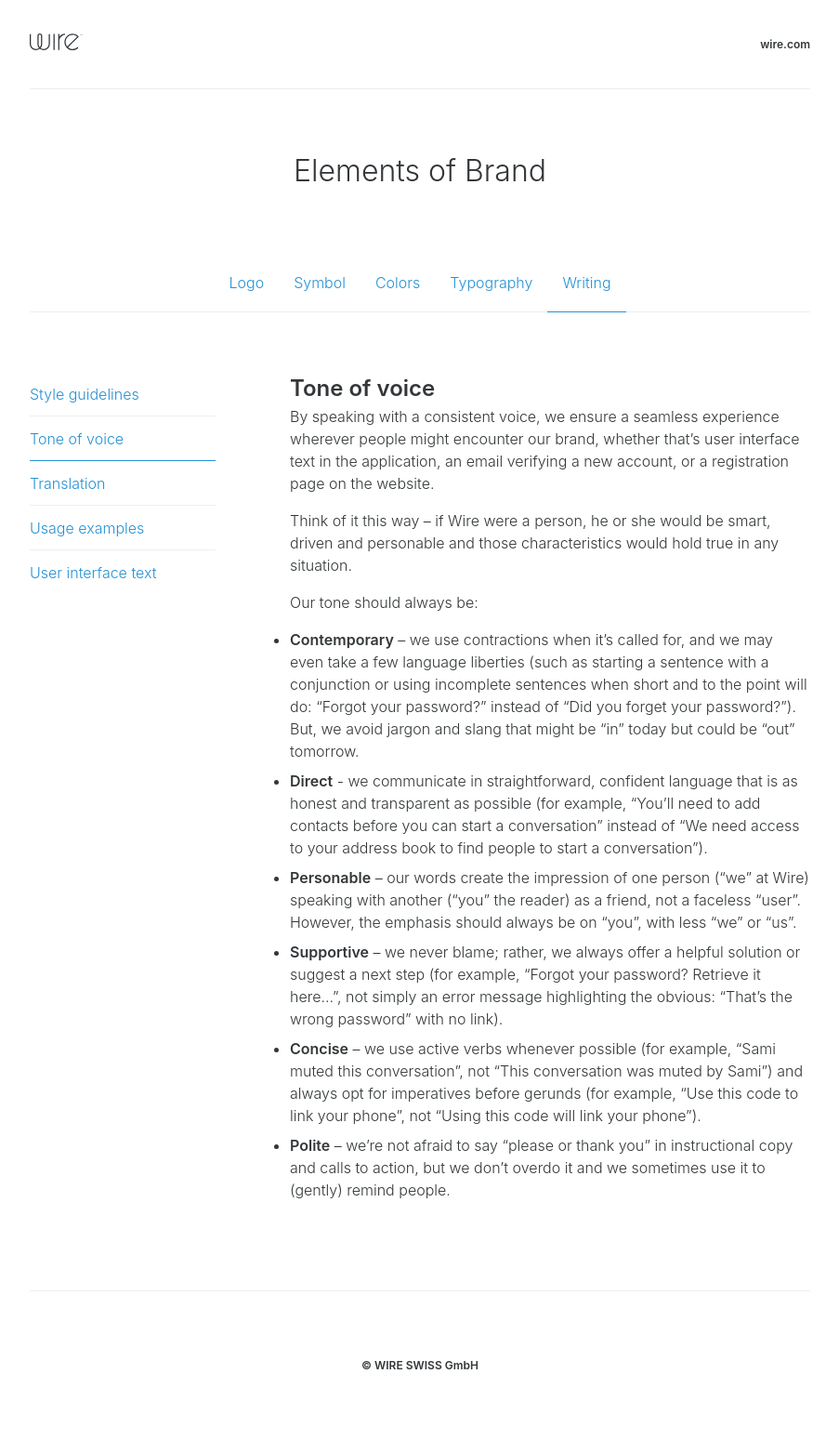
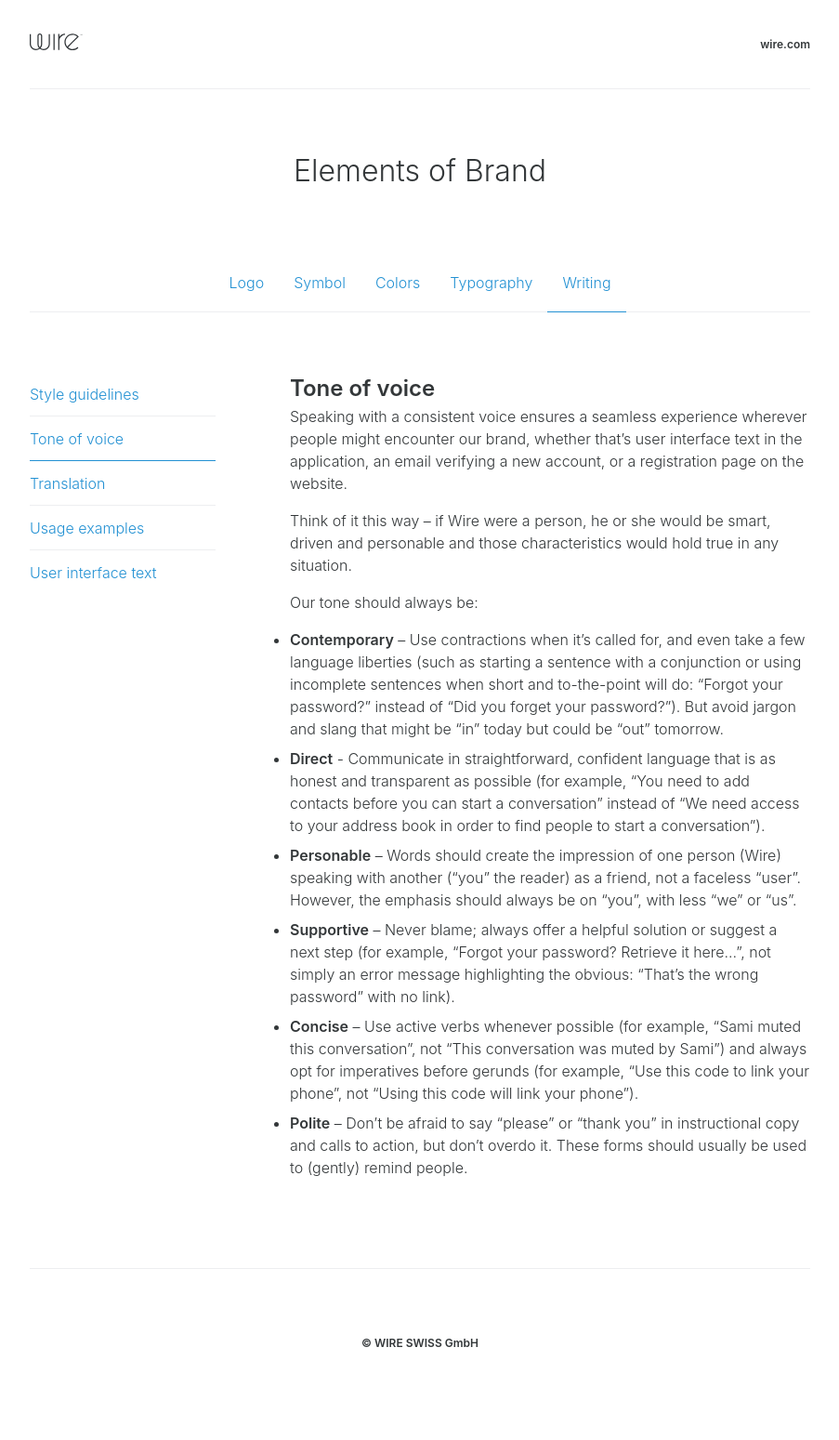
Before and after one commit to wireapp/brand, a Jekyll site: the page built from writing/tone-of-voice/index.md, in a window 1280 px wide. Shown: the whole page at 93% size, without its empty margins (188-1091 px from the left). Built offline with Jekyll 4.4.1, drawn with Linux system fonts in a browser that asks for light colours; after the commit the page ends 1525 px from its top, so only the background shows below that.

Commit message:
Wean us off of “we”

```diff
--- a/writing/tone-of-voice/index.md
+++ b/writing/tone-of-voice/index.md
@@ -6,15 +6,15 @@
 
 ## Tone of voice
 
-By speaking with a consistent voice, we ensure a seamless experience wherever people might encounter our brand, whether that’s user interface text in the application, an email verifying a new account, or a registration page on the website.
+Speaking with a consistent voice ensures a seamless experience wherever people might encounter our brand, whether that’s user interface text in the application, an email verifying a new account, or a registration page on the website.
 
 Think of it this way – if Wire were a person, he or she would be smart, driven and personable and those characteristics would hold true in any situation.
 
 Our tone should always be:
 
-* **Contemporary** – we use contractions when it’s called for, and we may even take a few language liberties (such as starting a sentence with a conjunction or using incomplete sentences when short and to the point will do: “Forgot your password?” instead of “Did you forget your password?”). But, we avoid jargon and slang that might be “in” today but could be “out” tomorrow.
-* **Direct** - we communicate in straightforward, confident language that is as honest and transparent as possible (for example, “You’ll need to add contacts before you can start a conversation” instead of “We need access to your address book to find people to start a conversation”).
-* **Personable** – our words create the impression of one person (“we” at Wire) speaking with another (“you” the reader) as a friend, not a faceless “user”. However, the emphasis should always be on “you”, with less “we” or “us”.
-* **Supportive** – we never blame; rather, we always offer a helpful solution or suggest a next step (for example, “Forgot your password? Retrieve it here…”, not simply an error message highlighting the obvious: “That’s the wrong password” with no link).
-* **Concise** – we use active verbs whenever possible (for example, “Sami muted this conversation”, not “This conversation was muted by Sami”) and always opt for imperatives before gerunds (for example, “Use this code to link your phone”, not “Using this code will link your phone”).
-* **Polite** – we’re not afraid to say “please or thank you” in instructional copy and calls to action, but we don’t overdo it and we sometimes use it to (gently) remind people.
+* **Contemporary** – Use contractions when it’s called for, and even take a few language liberties (such as starting a sentence with a conjunction or using incomplete sentences when short and to-the-point will do: “Forgot your password?” instead of “Did you forget your password?”). But avoid jargon and slang that might be “in” today but could be “out” tomorrow.
+* **Direct** - Communicate in straightforward, confident language that is as honest and transparent as possible (for example, “You need to add contacts before you can start a conversation” instead of “We need access to your address book in order to find people to start a conversation”).
+* **Personable** – Words should create the impression of one person (Wire) speaking with another (“you” the reader) as a friend, not a faceless “user”. However, the emphasis should always be on “you”, with less “we” or “us”.
+* **Supportive** – Never blame; always offer a helpful solution or suggest a next step (for example, “Forgot your password? Retrieve it here…”, not simply an error message highlighting the obvious: “That’s the wrong password” with no link).
+* **Concise** – Use active verbs whenever possible (for example, “Sami muted this conversation”, not “This conversation was muted by Sami”) and always opt for imperatives before gerunds (for example, “Use this code to link your phone”, not “Using this code will link your phone”).
+* **Polite** – Don’t be afraid to say “please” or “thank you” in instructional copy and calls to action, but don’t overdo it. These forms should usually be used to (gently) remind people.
```
Also changed, not shown: writing/style-guidelines/index.md (+8 -8 lines), writing/translation/index.md (+4 -4 lines), writing/usage/index.md (+6 -6 lines).
